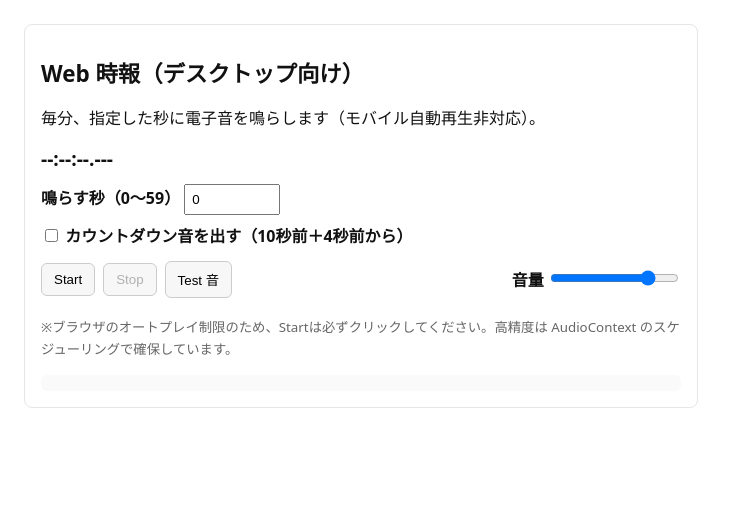
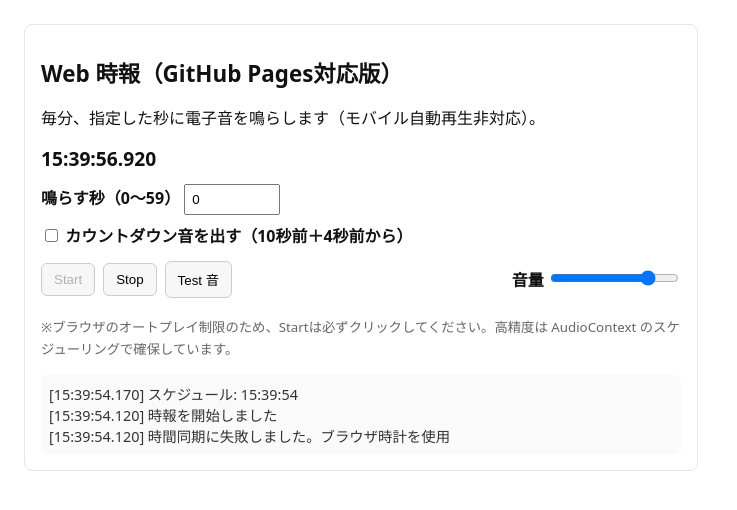
Before and after one commit to ricky-hm/time-signal-test, a plain HTML site: page index.html in a window 1280 px wide. Both pictures are taken after a click on the button "Start". Shown: the whole page, without its empty margins (0-737 px from the left). Drawn offline with Linux system fonts and the light colour scheme; no server answers.

Commit message:
Add files via upload

```diff
--- a/index.html
+++ b/index.html
@@ -18,7 +18,7 @@
 </head>
 <body>
   <div class="card">
-    <h1>Web 時報（デスクトップ向け）</h1>
+    <h1>Web 時報（GitHub Pages対応版）</h1>
     <p>毎分、指定した秒に電子音を鳴らします（モバイル自動再生非対応）。</p>
 
     <div id="clock">--:--:--.---</div>
@@ -58,19 +58,20 @@
     let serverTimeOffset = 0;
 
     function log(s){
-      const t = getAccurateTime().toLocaleTimeString('ja-JP', {hour12:false}) + '.' + String(getAccurateTime().getMilliseconds()).padStart(3,'0');
+      const now = getAccurateTime();
+      const t = now.toLocaleTimeString('ja-JP', {hour12:false}) + '.' + String(now.getMilliseconds()).padStart(3,'0');
       logEl.innerHTML = `<div>[${t}] ${s}</div>` + logEl.innerHTML;
     }
 
     async function syncTime(){
       try {
-        const res = await fetch('https://worldtimeapi.org/api/timezone/Asia/Tokyo');
+        const res = await fetch('https://timeapi.io/api/Time/current/zone?timeZone=Asia/Tokyo');
         const data = await res.json();
-        const serverMillis = new Date(data.datetime).getTime();
+        const serverMillis = new Date(data.dateTime).getTime();
         serverTimeOffset = serverMillis - Date.now();
-        log('NTP相当の時間同期完了（日本標準時）');
+        log('時間同期完了（timeapi.io 使用）');
       } catch(e) {
-        log('時間同期に失敗しました');
+        log('時間同期に失敗しました。ブラウザ時計を使用');
         serverTimeOffset = 0;
       }
     }
@@ -203,4 +204,18 @@
     });
 
     try{
-      const saved = localStorage
+      const saved = localStorage.getItem('timeSignal.sec');
+      if (saved !== null) secInput.value = saved;
+      const savedCount = localStorage.getItem('timeSignal.countdown');
+      if (savedCount !== null) useCountdown.checked = savedCount === '1';
+    }catch(e){}
+
+    window.addEventListener('beforeunload', ()=>{
+      try{
+        localStorage.setItem('timeSignal.sec', secInput.value);
+        localStorage.setItem('timeSignal.countdown', useCountdown.checked ? '1':'0');
+      }catch(e){}
+    });
+  </script>
+</body>
+</html>
```
